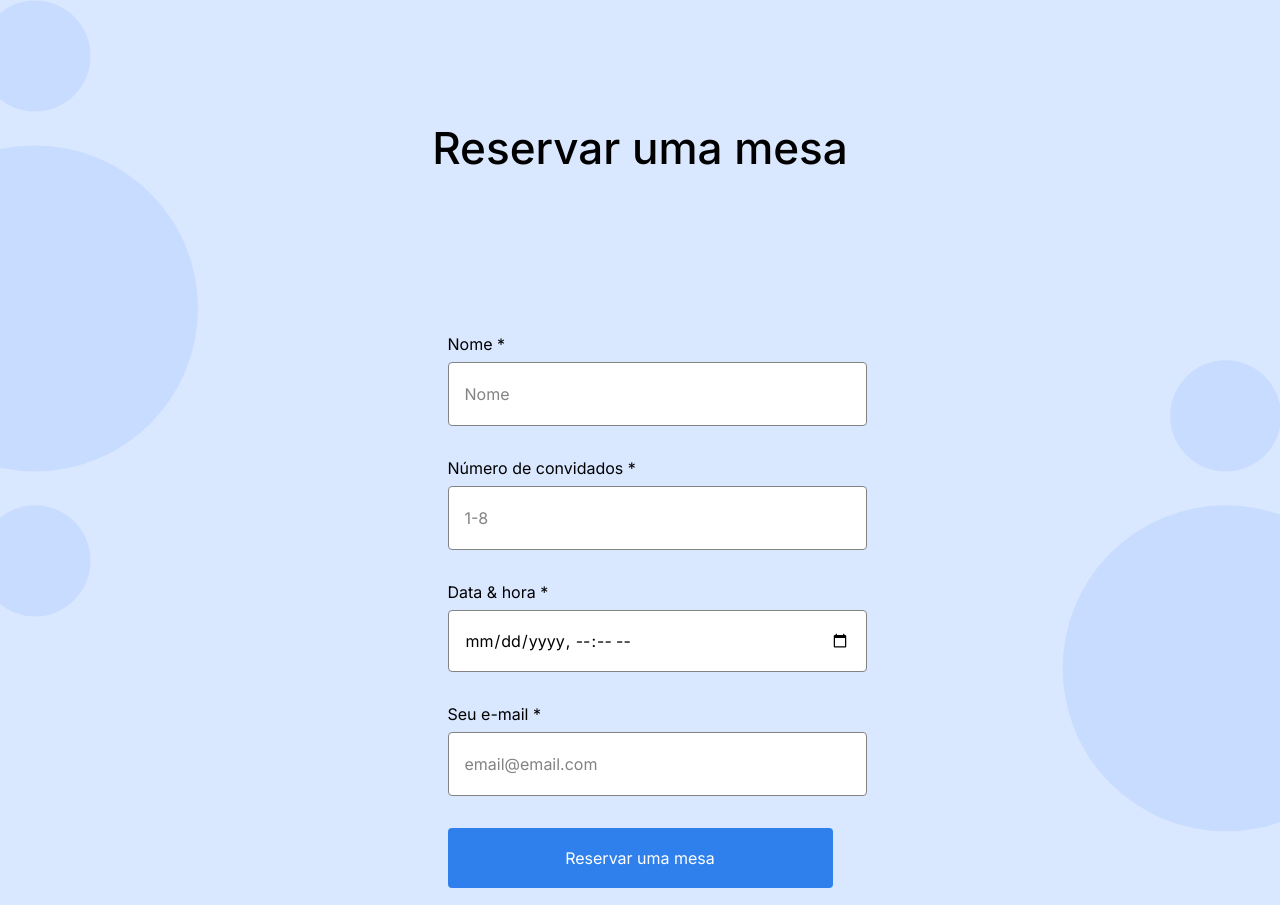
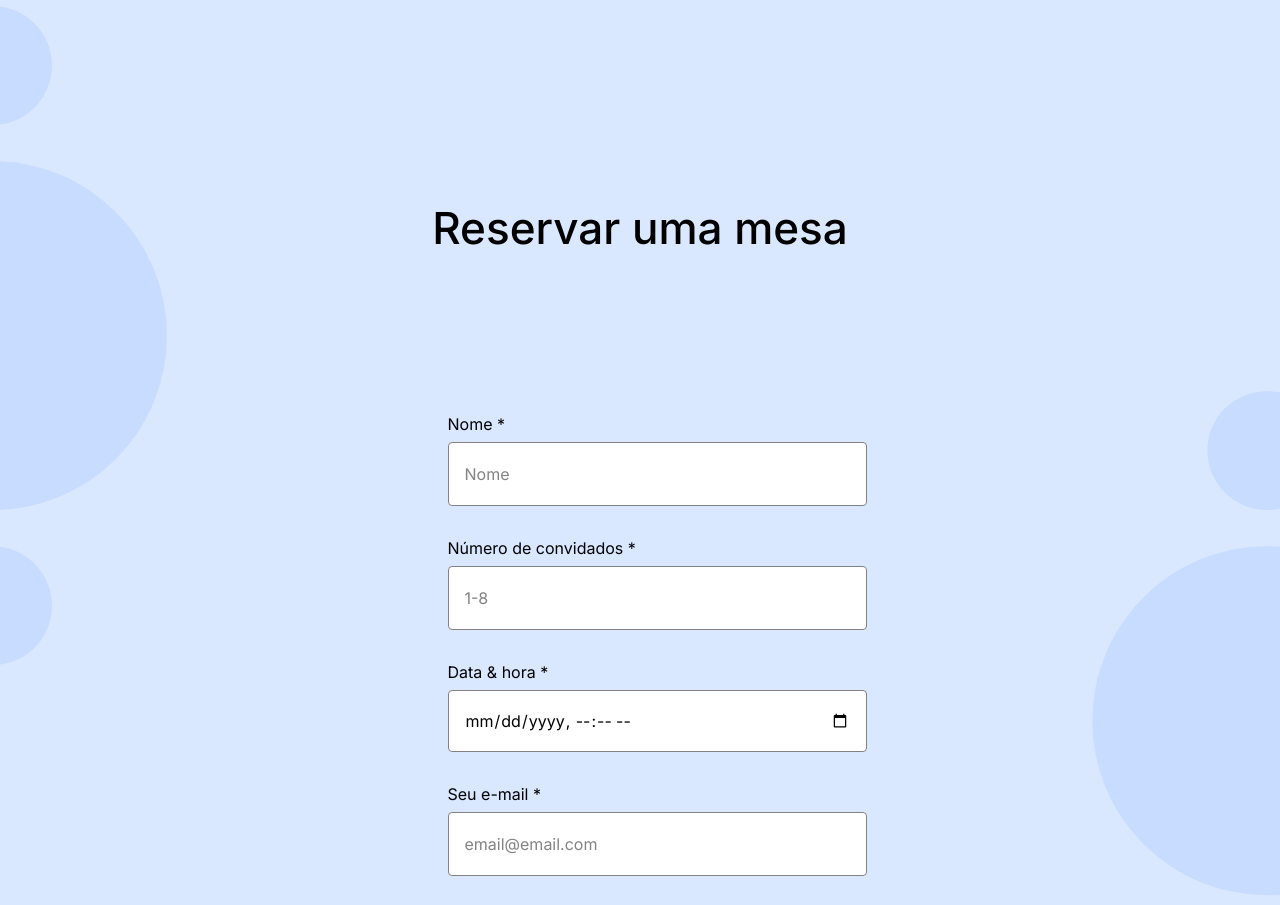
Before and after one commit to Luiz-Totoim/web_project_coffeeshop, a plain HTML site: page index.html in a window 1280 px wide. Shown: the part 1800-2705 px from the top of the page. Drawn offline with Linux system fonts and the light colour scheme.

Commit message:
parte 4.3

```diff
--- a/pages/index.css
+++ b/pages/index.css
@@ -167,7 +167,7 @@
   font-weight: 500;
   font-size: 44px;
   line-height: 52px;
-  margin: 100px 0 80px 0;
+  margin: 180px 0 80px 0;
 }
 .reservation__form {
   max-width: 385px;
```
